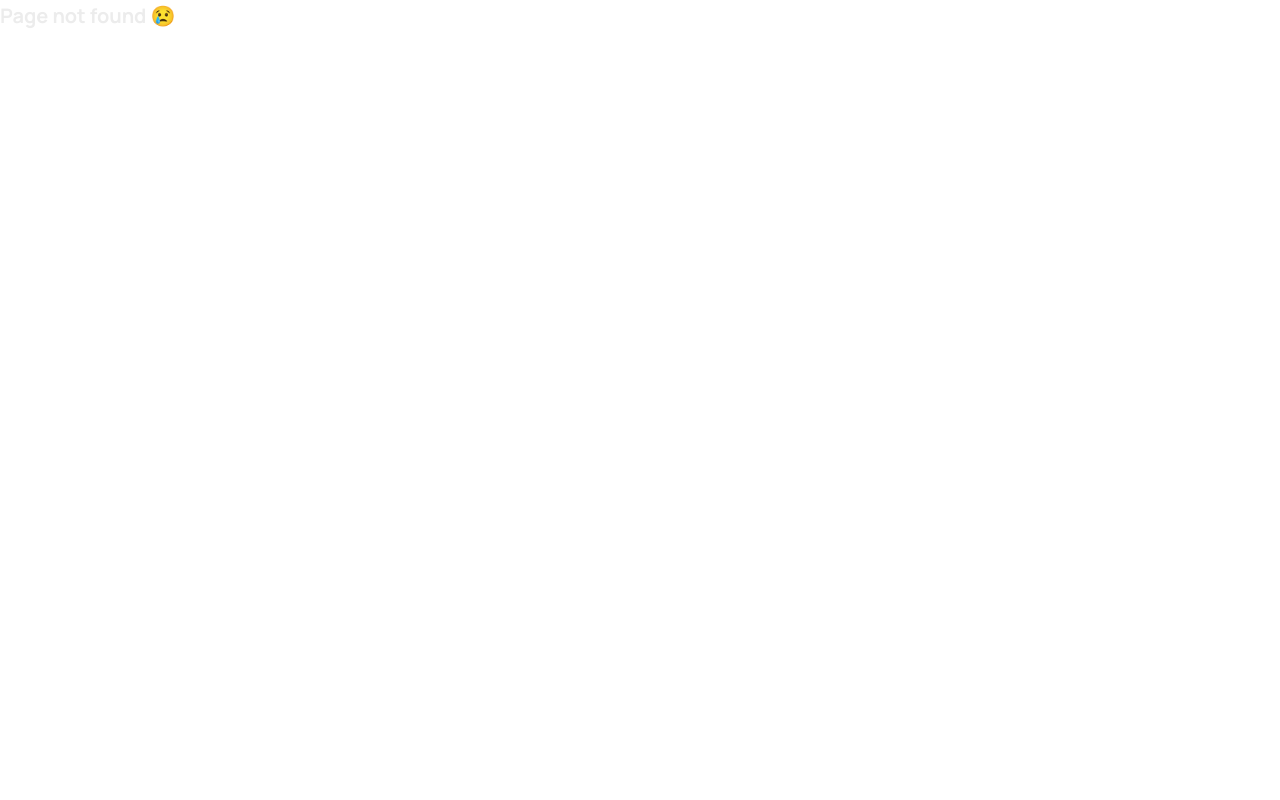
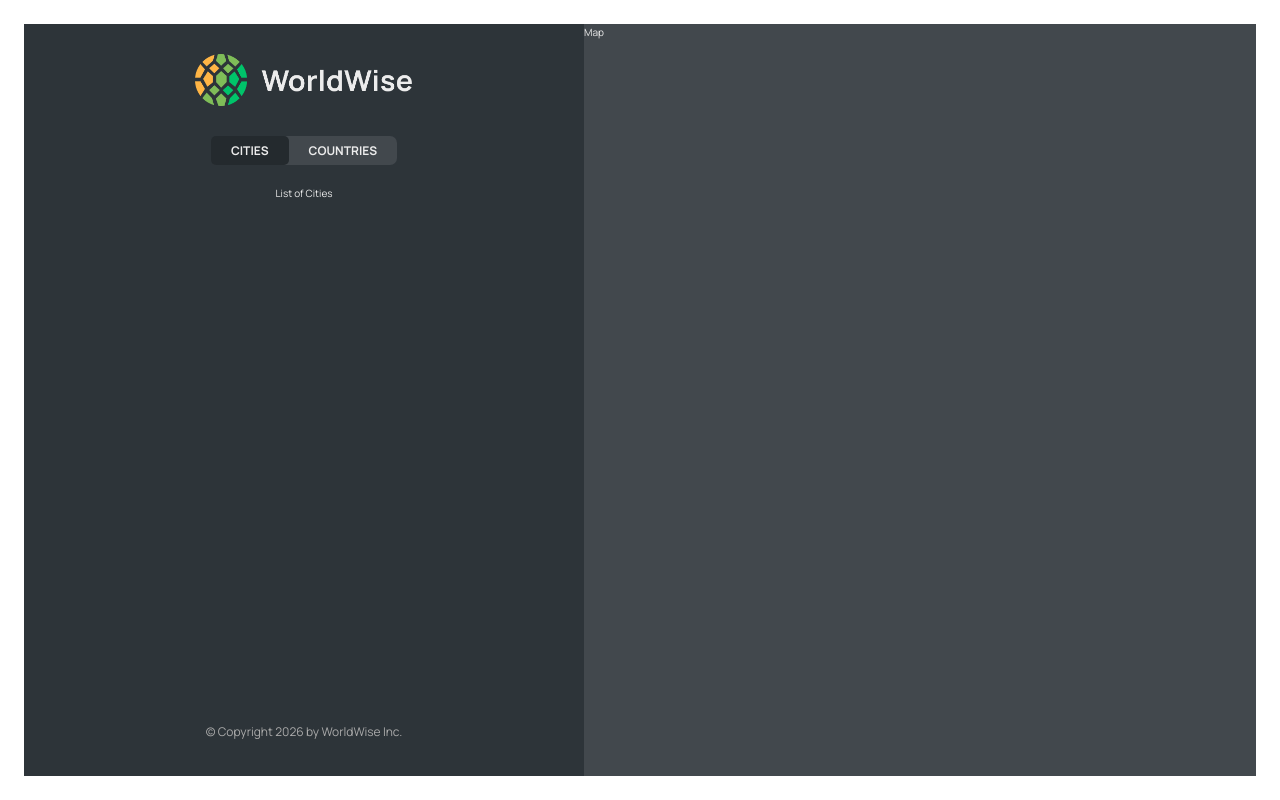
Before and after one commit to ali27-dev/world-wise-with-react, a React (Vite) app: page /app/cities in a window 1280 px wide. Before the commit this address had no page. Built offline with nearby package versions, Linux system fonts and the light colour scheme.

Commit message:
Nested Routes and Index Route.I'm implement in app Route to render the cities and countries.

```diff
--- a/src/App.jsx
+++ b/src/App.jsx
@@ -5,6 +5,7 @@
 import Login from "./pages/Login";
 import PageNotFound from "./pages/PageNotFound";
 import AppLayout from "./components/AppLayout";
+// import City from "./components/City";
 
 function App() {
   // const a = 23;
@@ -15,7 +16,12 @@
         <Route path="product" element={<Product />} />
         <Route path="pricing" element={<Pricing />} />
         <Route path="login" element={<Login />} />
-        <Route path="app" element={<AppLayout />} />
+        <Route path="app" element={<AppLayout />}>
+          <Route index element={<p>LIST</p>} />
+          <Route path="cities" element={<p>List of Cities</p>} />
+          <Route path="countries" element={<p>List of Countries</p>} />
+          <Route path="form" element={<p>Form</p>} />
+        </Route>
         <Route path="*" element={<PageNotFound />} />
       </Routes>
     </BrowserRouter>
--- a/src/components/Slidebar.jsx
+++ b/src/components/Slidebar.jsx
@@ -3,13 +3,15 @@
 import SidebarFooter from "./SlidebarFooter";
 import styles from "./Sidebar.module.css";
 import AppNav from "./AppNav";
+import { Outlet } from "react-router-dom";
 
 function Slidebar() {
   return (
     <div className={styles.sidebar}>
       <Logo />
       <AppNav />
-      <p>List of cities</p>
+      <Outlet />
+      {/* <p>List of cities</p> */}
 
       <SidebarFooter />
     </div>
```
Also changed, not shown: src/pages/AppLayout.module.css (deleted, +0 -7 lines).
